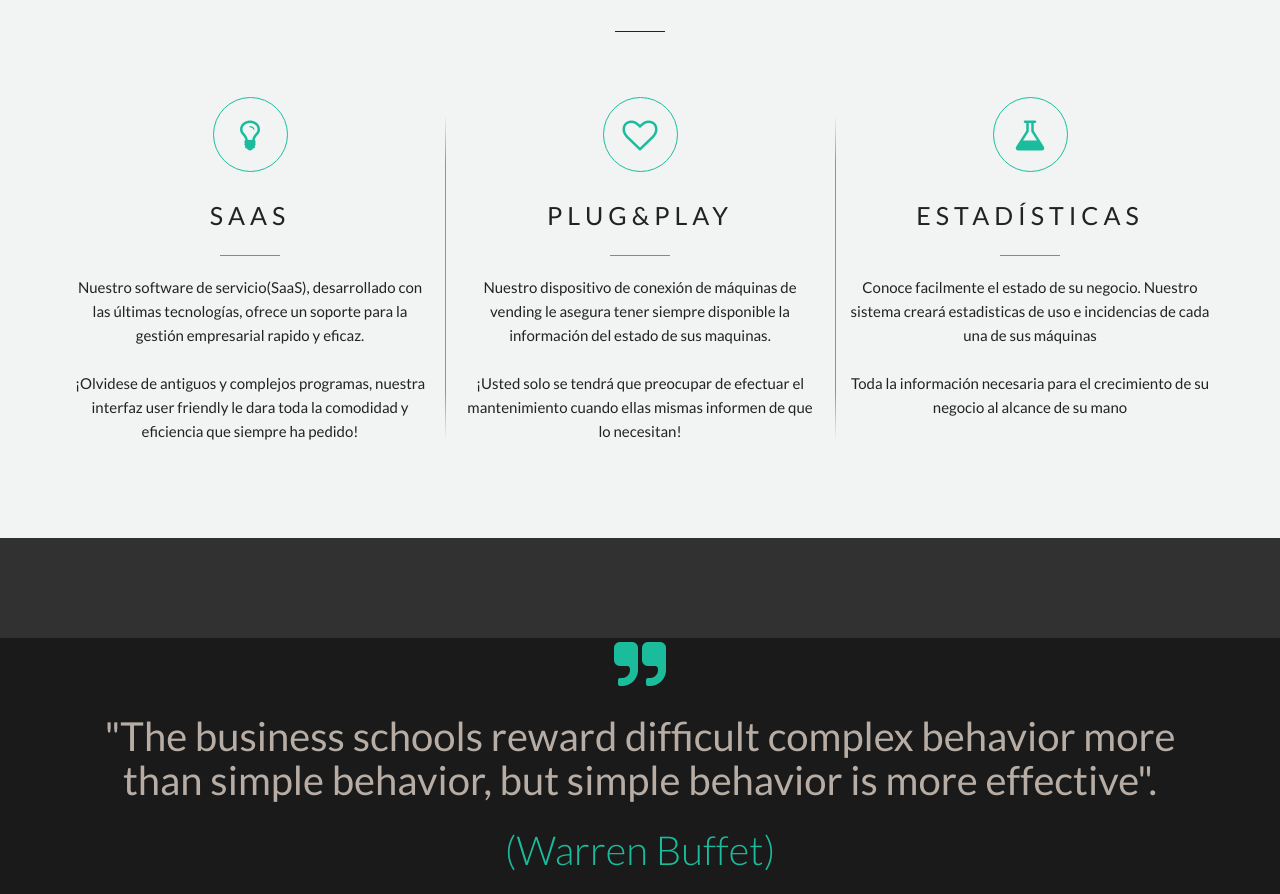
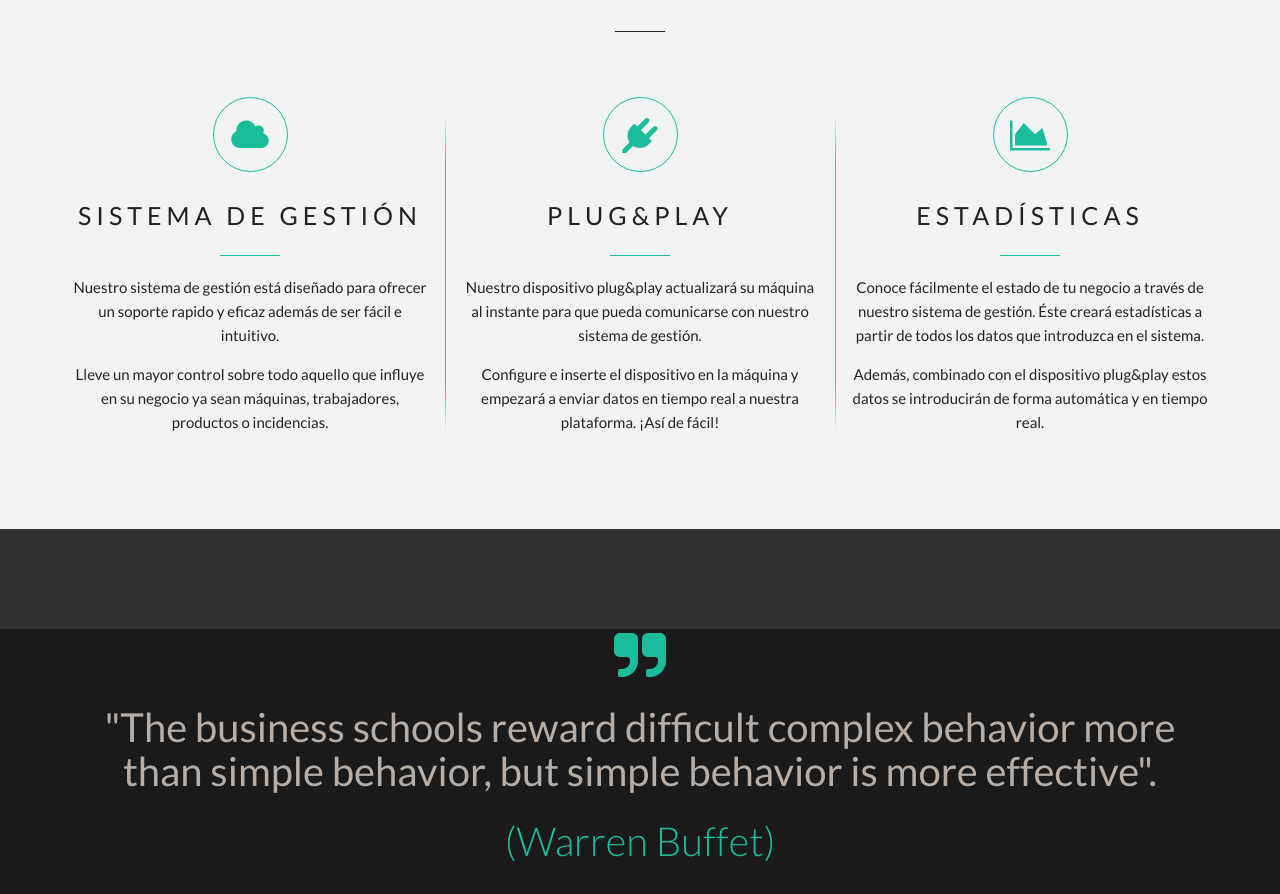
Before and after one commit to VendingOnTime/vendingontime.github.io, a plain HTML site: page index2.html in a window 1280 px wide. Shown: the part 4014-4908 px from the top of the page. Drawn offline with Linux system fonts and the light colour scheme; some packages are replaced by stand-ins of ours.

Commit message:
Changed icons and texts

```diff
--- a/index2.html
+++ b/index2.html
@@ -593,13 +593,20 @@
                     <div class="col-sm-4 col-md-4">
                         <div class="funny-boxes float-shadow not-right-column text-center">
                             <span class="funny-boxes-icon">
-                                <i class="fa fa-lightbulb-o"></i>
+                                <i class="fa fa-cloud"></i><!-- microchip-->
                             </span>
 
                             <div class="funny-boxes-text">
-                                <h4>SaaS</h4>
-
-                                <p>Nuestro software de servicio(SaaS), desarrollado con las últimas tecnologías, ofrece un soporte para la gestión empresarial rapido y eficaz.<br><br>¡Olvidese de antiguos y complejos programas, nuestra interfaz user friendly le dara toda la comodidad y eficiencia que siempre ha pedido!</p>
+                                <h4>Sistema de gestión</h4>
+
+                                <p>
+                                  Nuestro sistema de gestión está diseñado para ofrecer un soporte rapido
+                                  y eficaz además de ser fácil e intuitivo.
+                                </p>
+                                <p>
+                                  Lleve un mayor control sobre todo aquello que influye en su negocio ya
+                                  sean máquinas, trabajadores, productos o incidencias.
+                                </p>
                             </div>
                             <!-- //.funny-boxes-text -->
                         </div>
@@ -610,13 +617,20 @@
                     <div class="col-sm-4 col-md-4">
                         <div class="funny-boxes float-shadow not-right-column text-center">
                             <span class="funny-boxes-icon">
-                                <i class="fa fa-heart-o"></i>
+                                <i class="fa fa-plug"></i>
                             </span>
 
                             <div class="funny-boxes-text">
-                                <h4>Plug&Play</h4>
-
-                                <p>Nuestro dispositivo de conexión de máquinas de vending le asegura tener siempre disponible la información del estado de sus maquinas.<br><br>¡Usted solo se tendrá que preocupar de efectuar el mantenimiento cuando ellas mismas informen de que lo necesitan!</p>
+                                <h4>Plug&amp;Play</h4>
+
+                                <p>
+                                  Nuestro dispositivo plug&amp;play actualizará su máquina al instante para que
+                                  pueda comunicarse con nuestro sistema de gestión.
+                                </p>
+                                <p>
+                                  Configure e inserte el dispositivo en la máquina y empezará a enviar datos
+                                  en tiempo real a nuestra plataforma. ¡Así de fácil!
+                                </p>
                             </div>
                             <!-- //.funny-boxes-text -->
                         </div>
@@ -627,13 +641,21 @@
                     <div class="col-sm-4 col-md-4">
                         <div class="funny-boxes float-shadow text-center">
                             <span class="funny-boxes-icon">
-                                <i class="fa fa-flask"></i>
+                                <i class="fa fa-area-chart"></i>
                             </span>
 
                             <div class="funny-boxes-text">
                                 <h4>Estadísticas</h4>
 
-                                <p>Conoce facilmente el estado de su negocio. Nuestro sistema creará estadisticas de uso e incidencias de cada una de sus máquinas<br><br>Toda la información necesaria para el crecimiento de su negocio al alcance de su mano</p>
+                                <p>
+                                  Conoce fácilmente el estado de tu negocio a través de nuestro sistema de gestión.
+                                  Éste creará estadísticas a partir de todos los datos que introduzca
+                                  en el sistema.
+                                </p>
+                                <p>
+                                  Además, combinado con el dispositivo plug&amp;play estos datos se
+                                  introducirán de forma automática y en tiempo real.
+                                </p>
                             </div>
                             <!-- //.funny-boxes-text -->
                         </div>
```
